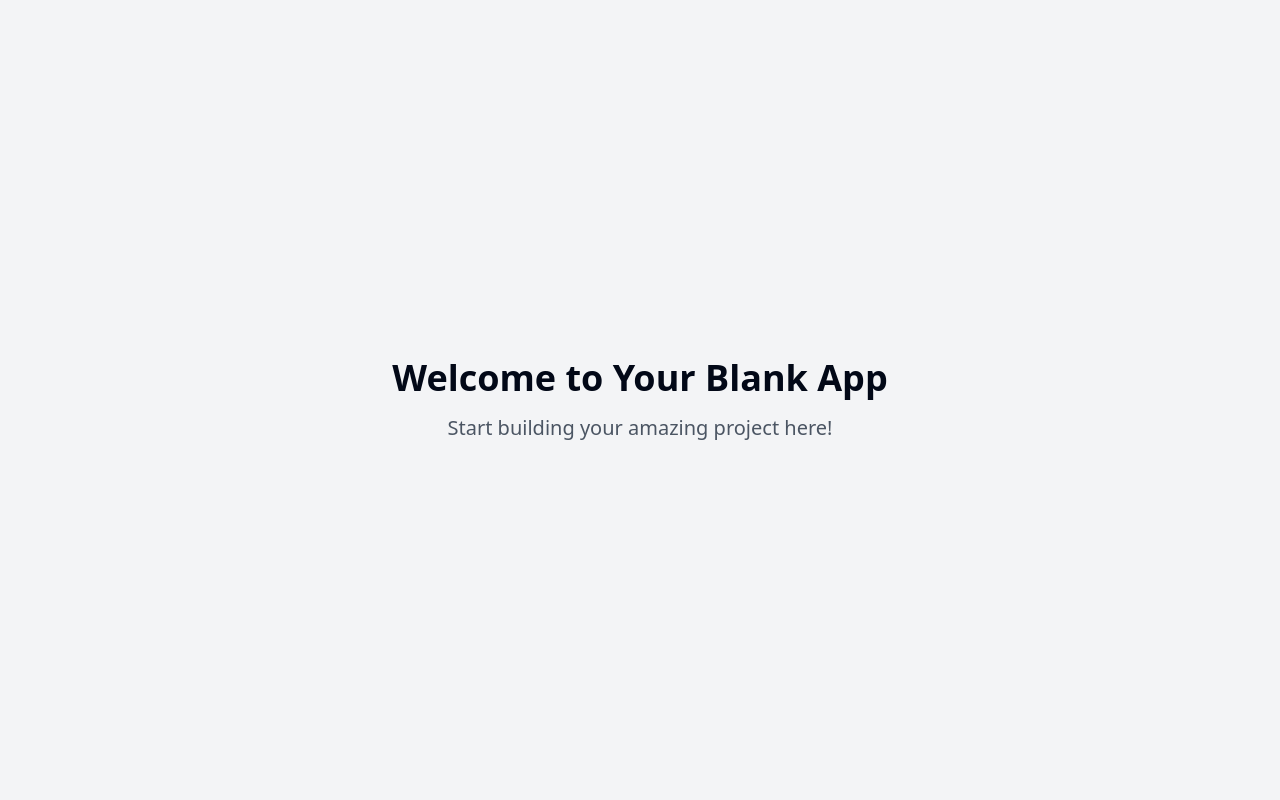
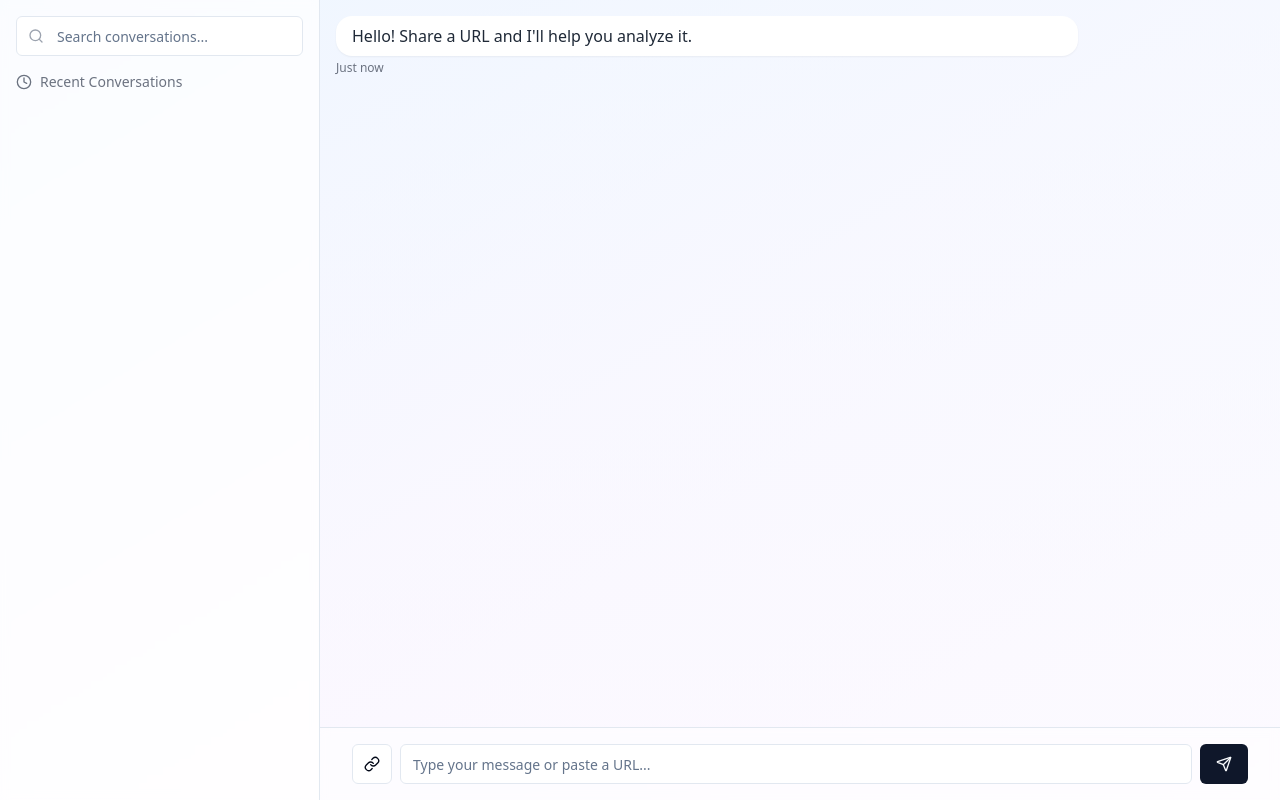
Before and after one commit to ChahraouiYasmin/serene-scribe-nexus, a React (Vite) app: page / in a window 1280 px wide. Built offline with nearby package versions, Linux system fonts and the light colour scheme.

Commit message:
Add chatbot UI and features
Implement a calming and aesthetic chatbot UI with history storage and URL analysis capabilities.

```diff
--- /dev/null
+++ b/src/components/ChatInterface.tsx
@@ -0,0 +1,51 @@
+
+import { useState } from "react";
+import { Send, Link } from "lucide-react";
+import { Button } from "./ui/button";
+import { Input } from "./ui/input";
+import { MessageBubble } from "./MessageBubble";
+import { UrlPreview } from "./UrlPreview";
+
+export const ChatInterface = () => {
+  const [message, setMessage] = useState("");
+
+  const handleSubmit = (e: React.FormEvent) => {
+    e.preventDefault();
+    // Handle message submission
+    setMessage("");
+  };
+
+  return (
+    <div className="flex flex-col h-full bg-gradient-to-b from-blue-50/50 to-purple-50/50">
+      <div className="flex-1 overflow-y-auto p-4 space-y-4">
+        <MessageBubble
+          message="Hello! Share a URL and I'll help you analyze it."
+          isUser={false}
+          timestamp="Just now"
+        />
+      </div>
+
+      <form onSubmit={handleSubmit} className="p-4 border-t bg-white/50 backdrop-blur-sm">
+        <div className="flex gap-2 max-w-4xl mx-auto">
+          <Button
+            type="button"
+            variant="outline"
+            size="icon"
+            className="shrink-0"
+          >
+            <Link className="h-4 w-4" />
+          </Button>
+          <Input
+            value={message}
+            onChange={(e) => setMessage(e.target.value)}
+            placeholder="Type your message or paste a URL..."
+            className="flex-1"
+          />
+          <Button type="submit" className="shrink-0">
+            <Send className="h-4 w-4" />
+          </Button>
+        </div>
+      </form>
+    </div>
+  );
+};
--- /dev/null
+++ b/src/components/MessageBubble.tsx
@@ -0,0 +1,27 @@
+
+import { cn } from "@/lib/utils";
+
+interface MessageBubbleProps {
+  message: string;
+  isUser: boolean;
+  timestamp: string;
+}
+
+export const MessageBubble = ({ message, isUser, timestamp }: MessageBubbleProps) => {
+  return (
+    <div className={cn(
+      "max-w-[80%] mb-4 animate-fade-in",
+      isUser ? "ml-auto" : "mr-auto"
+    )}>
+      <div className={cn(
+        "rounded-2xl px-4 py-2 shadow-sm",
+        isUser ? "bg-gradient-to-r from-blue-50 to-blue-100" : "bg-white"
+      )}>
+        <p className="text-gray-800">{message}</p>
+      </div>
+      <span className="text-xs text-gray-500 mt-1 block">
+        {timestamp}
+      </span>
+    </div>
+  );
+};
--- /dev/null
+++ b/src/components/Sidebar.tsx
@@ -0,0 +1,32 @@
+
+import { useState } from "react";
+import { Search, Clock } from "lucide-react";
+import { Input } from "./ui/input";
+
+export const Sidebar = () => {
+  const [searchTerm, setSearchTerm] = useState("");
+
+  return (
+    <div className="w-80 border-r bg-white/70 backdrop-blur-sm p-4 flex flex-col h-full">
+      <div className="mb-4">
+        <div className="relative">
+          <Search className="absolute left-3 top-1/2 transform -translate-y-1/2 h-4 w-4 text-gray-400" />
+          <Input
+            value={searchTerm}
+            onChange={(e) => setSearchTerm(e.target.value)}
+            placeholder="Search conversations..."
+            className="pl-10"
+          />
+        </div>
+      </div>
+
+      <div className="flex-1 overflow-y-auto space-y-2">
+        <div className="text-sm font-medium text-gray-500 mb-2 flex items-center gap-2">
+          <Clock className="h-4 w-4" />
+          Recent Conversations
+        </div>
+        {/* Conversation history items will go here */}
+      </div>
+    </div>
+  );
+};
--- /dev/null
+++ b/src/components/UrlPreview.tsx
@@ -0,0 +1,18 @@
+
+interface UrlPreviewProps {
+  url: string;
+  title?: string;
+  description?: string;
+}
+
+export const UrlPreview = ({ url, title, description }: UrlPreviewProps) => {
+  return (
+    <div className="w-full max-w-2xl p-4 my-2 rounded-lg bg-white/50 backdrop-blur-sm border border-gray-100 shadow-sm hover:shadow-md transition-shadow">
+      <a href={url} target="_blank" rel="noopener noreferrer" className="no-underline">
+        <h3 className="text-lg font-medium text-gray-800 mb-1">{title || url}</h3>
+        {description && <p className="text-gray-600 text-sm">{description}</p>}
+        <span className="text-xs text-blue-500 mt-2 block">{url}</span>
+      </a>
+    </div>
+  );
+};
--- a/src/pages/Index.tsx
+++ b/src/pages/Index.tsx
@@ -1,12 +1,14 @@
-// Update this page (the content is just a fallback if you fail to update the page)
+
+import { ChatInterface } from "@/components/ChatInterface";
+import { Sidebar } from "@/components/Sidebar";
 
 const Index = () => {
   return (
-    <div className="min-h-screen flex items-center justify-center bg-gray-100">
-      <div className="text-center">
-        <h1 className="text-4xl font-bold mb-4">Welcome to Your Blank App</h1>
-        <p className="text-xl text-gray-600">Start building your amazing project here!</p>
-      </div>
+    <div className="flex h-screen bg-gradient-to-br from-blue-50 via-purple-50/50 to-white">
+      <Sidebar />
+      <main className="flex-1">
+        <ChatInterface />
+      </main>
     </div>
   );
 };
```
